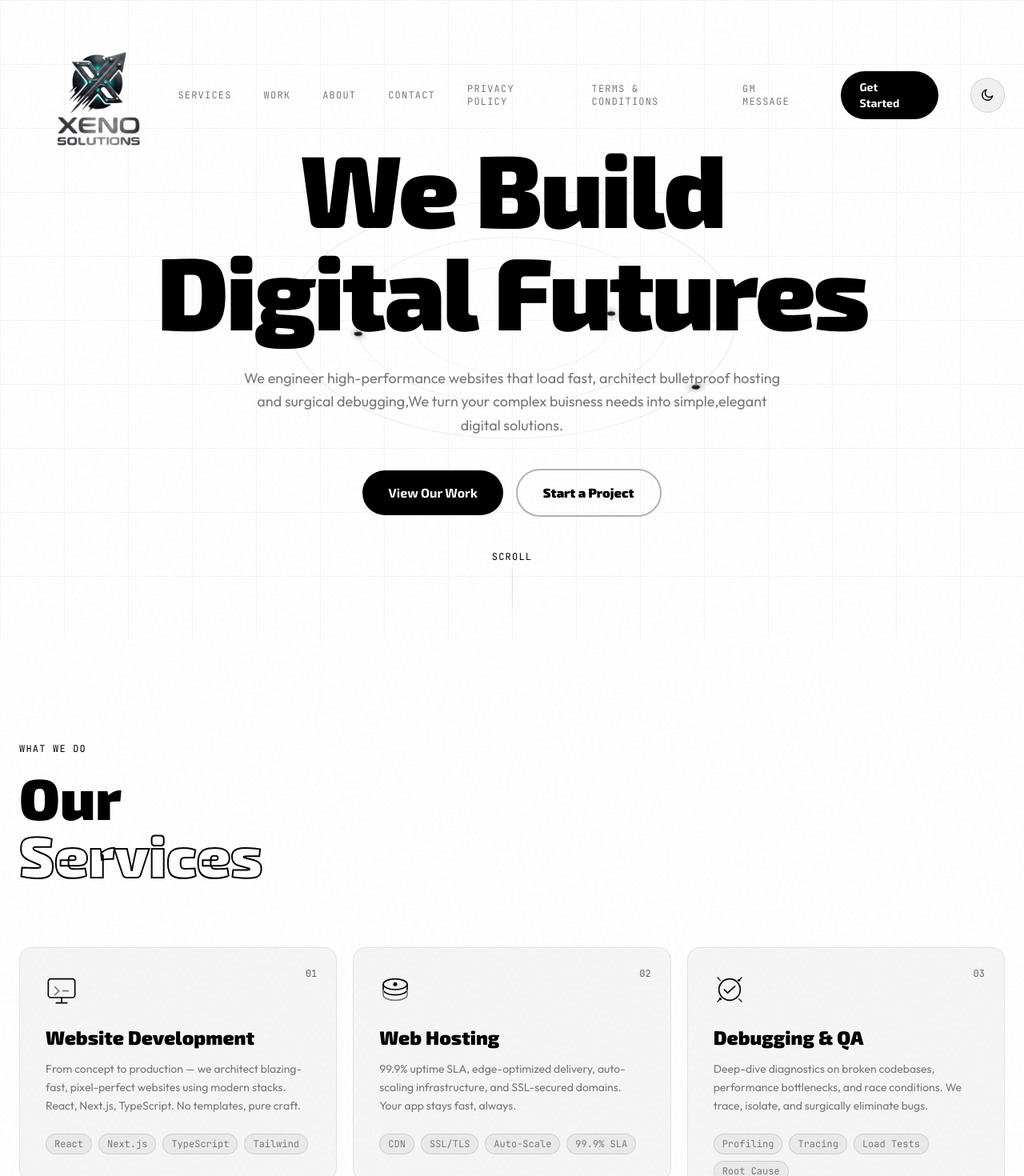
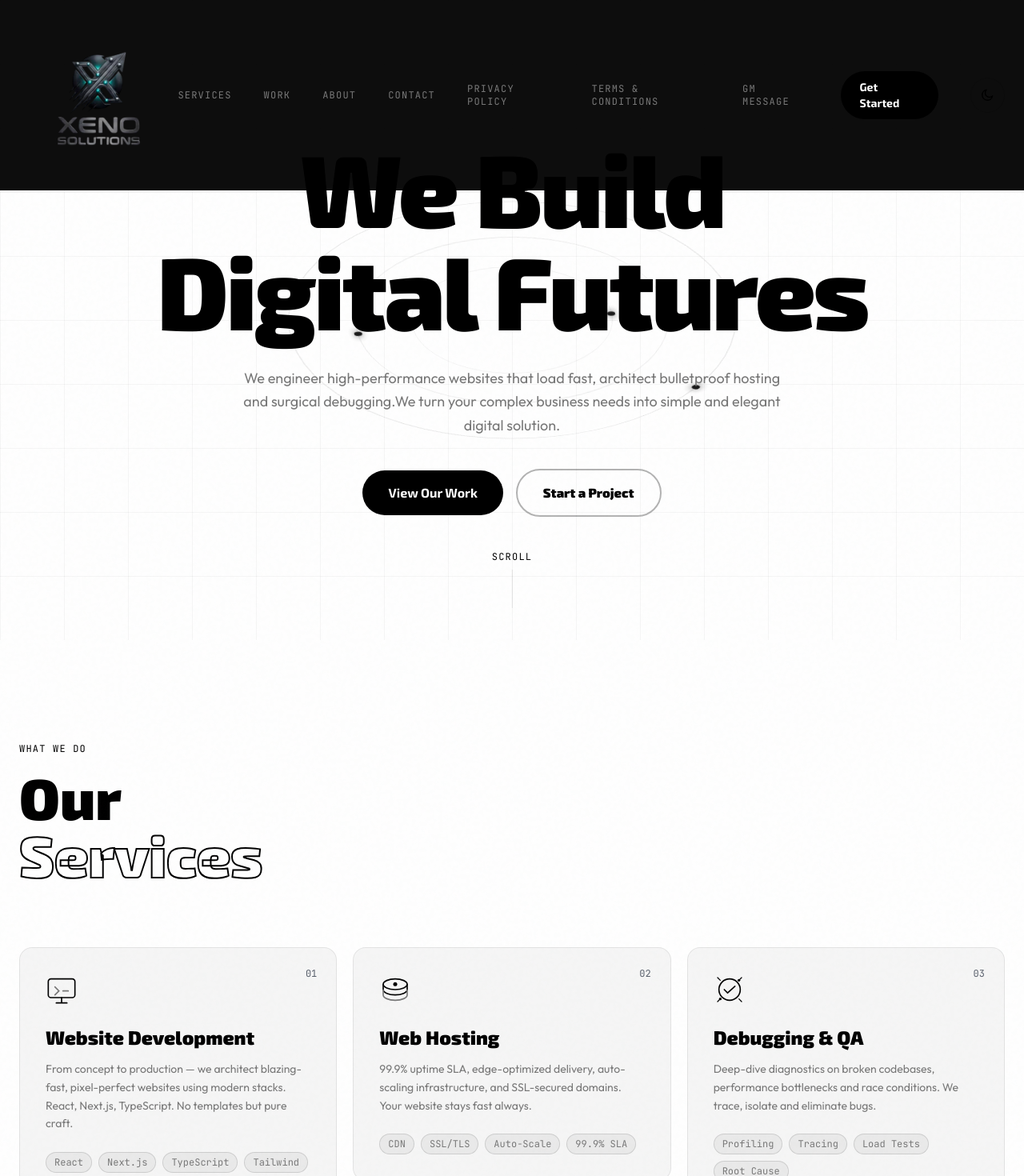
Before and after one commit to abdulaziz965-dev/xenosolutions, a React (Vite) app: page / in a window 1280 px wide. Shown: the top 1470 px of the page at 80% size. Built offline with nearby package versions, Linux system fonts and the light colour scheme; the HTML template or start-up script is replaced by a standard one.

Commit message:
Adaptive

```diff
--- a/src/pages/GMMessage.tsx
+++ b/src/pages/GMMessage.tsx
@@ -62,7 +62,7 @@ export default function GMMessage() {
                 maxWidth: "100%",
               }}
             >
-              Building long-term partnerships through trust, quality, and
+              Building long-term partnerships through trust, quality and
               innovative digital solutions.
             </p>
           </div>
@@ -135,7 +135,7 @@ export default function GMMessage() {
         </h2>
 
         <p style={{ color: "#aaa", lineHeight: 1.9 }}>
-          Mohammed Fazlur Rahman is an accomplished industry professional with over 30 years of industry experience, including more than 16 years in Qatar, Mohammed Fazlur Rahman has established himself as a respected business leader with extensive international exposure across the United Kingdom, Oman, the UAE, Saudi Arabia, and India. Holding an MSc from Wales (UK) and an MBA from Coventry (UK), he specializes in business leadership, strategic planning, customer acquisition, operations management, and organizational development.
+          Mohammed Fazlur Rahman is an accomplished industry professional with over 30+ years of industry experience, including more than 16 years in Qatar. Mohammed Fazlur Rahman has established himself as a respected business leader with extensive international exposure across Qatar, United Kingdom, Oman, UAE, Saudi Arabia and India. Holding an MSc from Wales (UK) and an MBA from Coventry (UK), he specializes in business leadership, strategic planning, customer acquisition, operations management and organizational development.
         </p>
 
         <p
@@ -145,10 +145,10 @@ export default function GMMessage() {
             marginTop: "25px",
           }}
         >
-          Fluent in English, Arabic, Urdu, and Hindi, he is passionate about
-          mentoring teams, fostering innovation, and delivering exceptional
+          Fluent in English, Arabic, Urdu and Hindi.He is passionate about
+          mentoring teams, fostering innovation and delivering exceptional
           customer experiences. His leadership is built on integrity,
-          collaboration, and a commitment to long-term business success.
+          collaboration and a commitment to long-term business success.
         </p>
       </section>
 
@@ -180,21 +180,21 @@ export default function GMMessage() {
             <br />
             <br />
             Technology continues to transform businesses at an unprecedented
-            pace, and our mission is to help organizations embrace this
+            pace and our mission is to help organizations embrace this
             transformation with confidence. At XenoSolutions, we are committed
-            to delivering reliable, innovative, and scalable digital solutions
-            that create measurable business value.
+            to delivering reliable, innovative and scalable digital solutions
+            that create measurable business values.
             <br />
             <br />
             Throughout my professional journey across multiple countries and
             industries, I have learned that lasting success is built on trust,
-            quality, and meaningful partnerships. These principles continue to
+            quality and meaningful partnerships. These principles continue to
             guide every project we undertake.
             <br />
             <br />
             Whether you are a startup or an established enterprise, our team is
             dedicated to helping you achieve your digital ambitions with
-            professionalism, integrity, and technical excellence.
+            professionalism, integrity and technical excellence.
             <br />
             <br />
             Thank you for your trust in XenoSolutions. We look forward to
@@ -279,7 +279,7 @@ export default function GMMessage() {
           }}
         >
           We look forward to partnering with organizations that value
-          innovation, quality, and long-term success.
+          innovation, quality and long-term success.
         </p>
 
         <Link
--- a/src/pages/home.tsx
+++ b/src/pages/home.tsx
@@ -362,10 +362,20 @@ function Nav({
   return (
     <nav className="fixed top-0 inset-x-0 z-50 transition-all duration-500"
       style={{
-        background: scrolled ? 'rgba(0,0,0,0.95)' : 'transparent',
-        backdropFilter: scrolled ? 'blur(24px)' : 'none',
-        borderBottom: scrolled ? '1px solid rgba(255,255,255,0.08)' : 'none',
-      }}>
+  background: scrolled
+    ? theme === 'dark'
+      ? 'rgba(0,0,0,0.95)'
+      : 'rgba(255,255,255,0.95)'
+    : theme === 'dark'
+      ? 'transparent'
+      : 'rgba(255,255,255,0.95)',
+  backdropFilter: scrolled ? 'blur(24px)' : 'none',
+  borderBottom: scrolled
+    ? theme === 'dark'
+      ? '1px solid rgba(255,255,255,0.08)'
+      : '1px solid rgba(0,0,0,0.08)'
+    : 'none',
+}}>
       <div className="max-w-7xl mx-auto px-4 sm:px-6 py-4 sm:py-5 flex items-center justify-between">
         <Link to="/" className="flex items-center gap-3">
           <img
@@ -566,7 +576,7 @@ lg:pt-0
 
         <p className="font-body text-sm sm:text-lg max-w-2xl mx-auto mt-6 sm:mt-8 mb-8 sm:mb-10 leading-relaxed"
           style={{ color: '#888', animation: 'slide-up 1s ease forwards' }}>
-          We engineer high-performance websites that load fast, architect bulletproof hosting and surgical debugging,We turn your complex buisness needs into simple,elegant digital solutions.
+          We engineer high-performance websites that load fast, architect bulletproof hosting and surgical debugging.We turn your complex business needs into simple and elegant digital solution.
         </p>
 
         <div className="flex
@@ -624,7 +634,7 @@ const services = [
     ),
     label: '01',
     title: 'Website Development',
-    desc: 'From concept to production — we architect blazing-fast, pixel-perfect websites using modern stacks. React, Next.js, TypeScript. No templates, pure craft.',
+    desc: 'From concept to production — we architect blazing-fast, pixel-perfect websites using modern stacks. React, Next.js, TypeScript. No templates but pure craft.',
     tech: ['React', 'Next.js', 'TypeScript', 'Tailwind'],
   },
   {
@@ -638,7 +648,7 @@ const services = [
     ),
     label: '02',
     title: 'Web Hosting',
-    desc: '99.9% uptime SLA, edge-optimized delivery, auto-scaling infrastructure, and SSL-secured domains. Your app stays fast, always.',
+    desc: '99.9% uptime SLA, edge-optimized delivery, auto-scaling infrastructure, and SSL-secured domains. Your website stays fast always.',
     tech: ['CDN', 'SSL/TLS', 'Auto-Scale', '99.9% SLA'],
   },
   {
@@ -653,7 +663,7 @@ const services = [
     ),
     label: '03',
     title: 'Debugging & QA',
-    desc: 'Deep-dive diagnostics on broken codebases, performance bottlenecks, and race conditions. We trace, isolate, and surgically eliminate bugs.',
+    desc: 'Deep-dive diagnostics on broken codebases, performance bottlenecks and race conditions. We trace, isolate and eliminate bugs.',
     tech: ['Profiling', 'Tracing', 'Load Tests', 'Root Cause'],
   },
 ]
@@ -747,7 +757,7 @@ const projects = [
     id: 'cardiacsyncai',
     title: 'Cardiac Sync AI',
     subtitle: 'AI-Powered Cardiac Monitoring',
-    desc:' A healthcare platform that leverages AI to monitor cardiac patients in real-time, analyzing ECG data to detect arrhythmias and other anomalies. Provides alerts to healthcare providers and integrates with wearable devices for continuous monitoring.',
+    desc:' A healthcare platform that leverages AI to monitor cardiac patients in real-time by analyzing ECG data to detect arrhythmias and other anomalies it also provides alerts to healthcare providers and integrates with wearable devices for continuous monitoring.',
     tags: ['AI/ML', 'Healthcare', 'Real-time Monitoring', 'Wearables'],
     img:card,
   },
@@ -755,7 +765,7 @@ const projects = [
     id:'nephronx',
     title:'NephronX',
     subtitle:'AI-Driven Kidney Health Platform',
-    desc:'A platform that uses AI to analyze patient data and provide personalized recommendations for kidney health management. It includes predictive analytics, patient education, and integration with electronic health records.',
+    desc:'A platform that uses AI to analyze patient data and provide personalized recommendations for kidney health management. It includes predictive analytics, patient education and integrates with electronic health records.',
     tags:['AI/ML', 'Healthcare', 'Predictive Analytics', 'Patient Management'],
     img:Neph,
   },
@@ -763,7 +773,7 @@ const projects = [
     id: 'hyderabadengineeringworks',
     title: 'Hyderabad Engineering Works',
     subtitle: 'Industrial Engineering Website',
-    desc: 'A modern corporate website designed for Hyderabad  Engineering Works to showcase its engineering expertise,   fabrication services, and industrial capabilities. Built with a responsive design, intuitive navigation, and a professional   visual identity to strengthen the company’s digital presence and generate business inquiries.',
+    desc: 'A modern corporate website designed for Hyderabad  Engineering Works to showcase its engineering expertise,   fabrication services and industrial capabilities. Built with a responsive design, intuitive navigation and a professional  visual identity to strengthen the company’s digital presence as well as generate business inquiries.',
     tags: ['React', 'Responsive Design', 'Corporate Website', 'SEO'],
     img: hyde,
   }
@@ -889,7 +899,7 @@ const process = [
   { num: '01', title: 'Discovery', desc: 'We map your goals, audience, and constraints. No assumptions.' },
   { num: '02', title: 'Design', desc: 'Wireframes to high-fidelity prototypes — reviewed together before a line of code.' },
   { num: '03', title: 'Build', desc: 'Modular, tested, documented code shipped in iterative sprints.' },
-  { num: '04', title: 'Launch', desc: 'Staged deployment, performance audit, and post-launch monitoring.' },
+  { num: '04', title: 'Launch', desc: 'Staged deployment, performance audit and post-launch monitoring.' },
 ]
 
 function Process() {
@@ -968,12 +978,12 @@ lg:text-6xl mb-6 leading-tight text-white">
             <span style={{ WebkitTextStroke: '2px white', color: 'transparent' }}>Big Impact.</span>
           </h2>
           <p className="font-body text-base leading-relaxed mb-4" style={{ color: '#888' }}>
-            Xenosolutions is an IT services startup built on the belief that exceptional software
-            should be accessible — not just to enterprises with massive budgets, but to founders,
-            nonprofits, and ambitious teams building things that matter.
+            Xenosolutions is an IT services provider built on the belief that exceptional software
+            should be accessible — not just to enterprises with massive budgets, but also to founders,
+            nonprofits and ambitious teams building things that matter.
           </p>
           <p className="font-body text-base leading-relaxed mb-8" style={{ color: '#888' }}>
-            We move fast, write clean code, and stay obsessively focused on outcomes. Every project
+            We move fast, write clean code and stay obsessively focused on outcomes. Every project
             gets our full attention, not a junior developer on autopilot.
           </p>
           <div className="flex flex-wrap gap-3">
```
